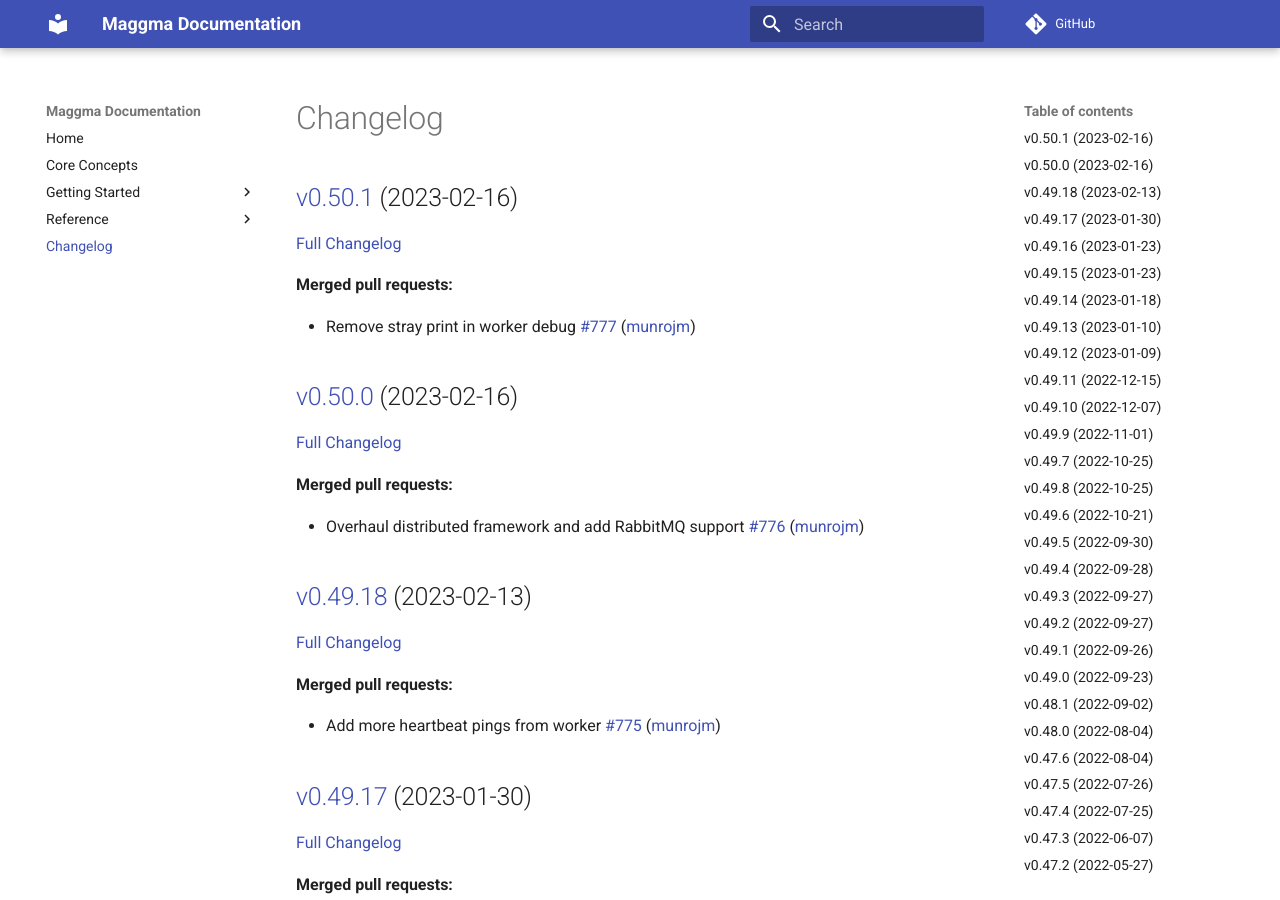
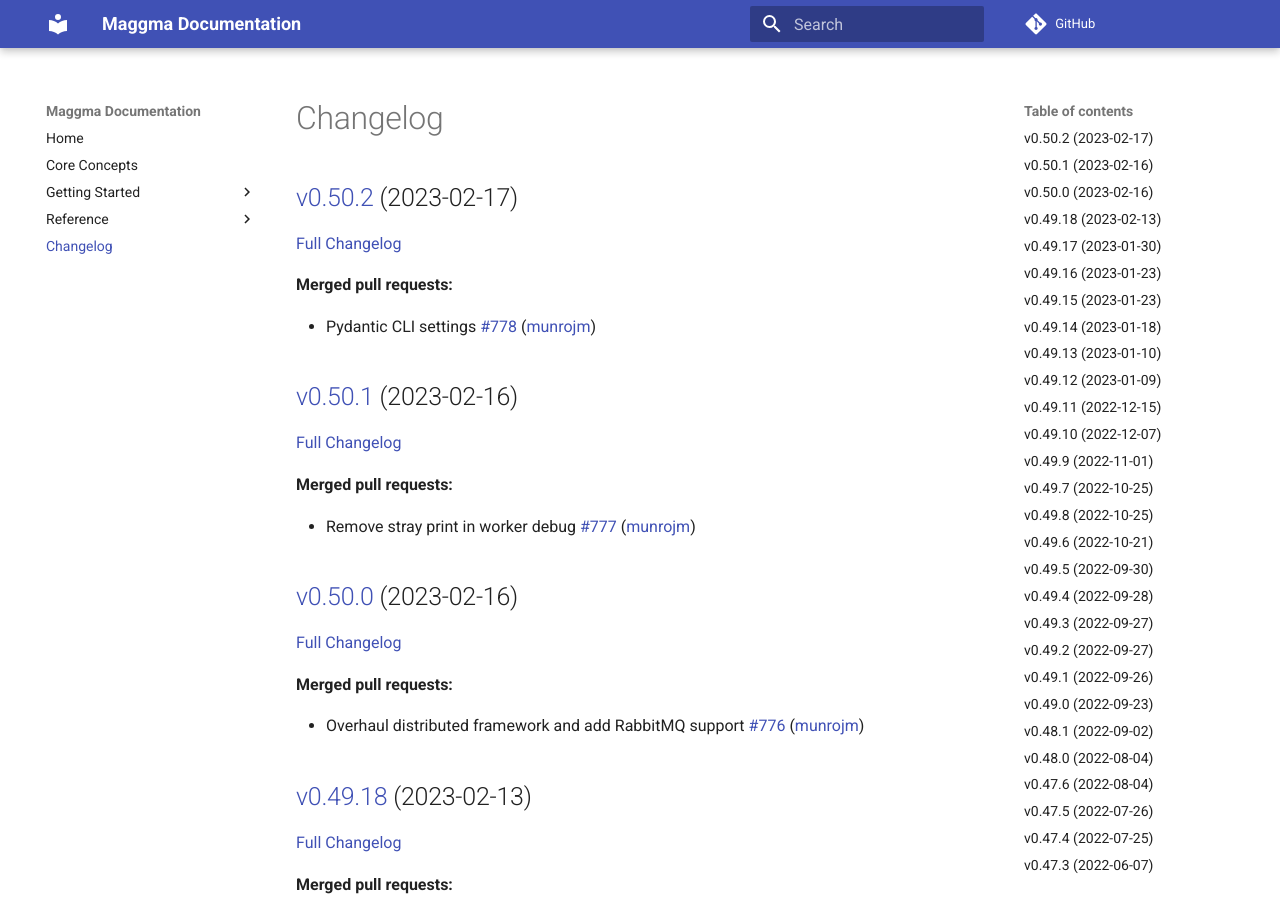
Before and after one commit to materialsproject/maggma, an MkDocs documentation site: the page built from docs/CHANGELOG.md, in a window 1280 px wide and 900 px high. Built offline with MkDocs 1.6.1 and Material for MkDocs 9.7.7, drawn with Linux system fonts in a browser that asks for light colours; comment, search, counter and statistics services are not loaded.

Commit message:
Updated CHANGELOG.md

```diff
--- a/docs/CHANGELOG.md
+++ b/docs/CHANGELOG.md
@@ -1,4 +1,12 @@
 # Changelog
+
+## [v0.50.2](https://github.com/materialsproject/maggma/tree/v0.50.2) (2023-02-17)
+
+[Full Changelog](https://github.com/materialsproject/maggma/compare/v0.50.1...v0.50.2)
+
+**Merged pull requests:**
+
+- Pydantic CLI settings [\#778](https://github.com/materialsproject/maggma/pull/778) ([munrojm](https://github.com/munrojm))
 
 ## [v0.50.1](https://github.com/materialsproject/maggma/tree/v0.50.1) (2023-02-16)
 
```
